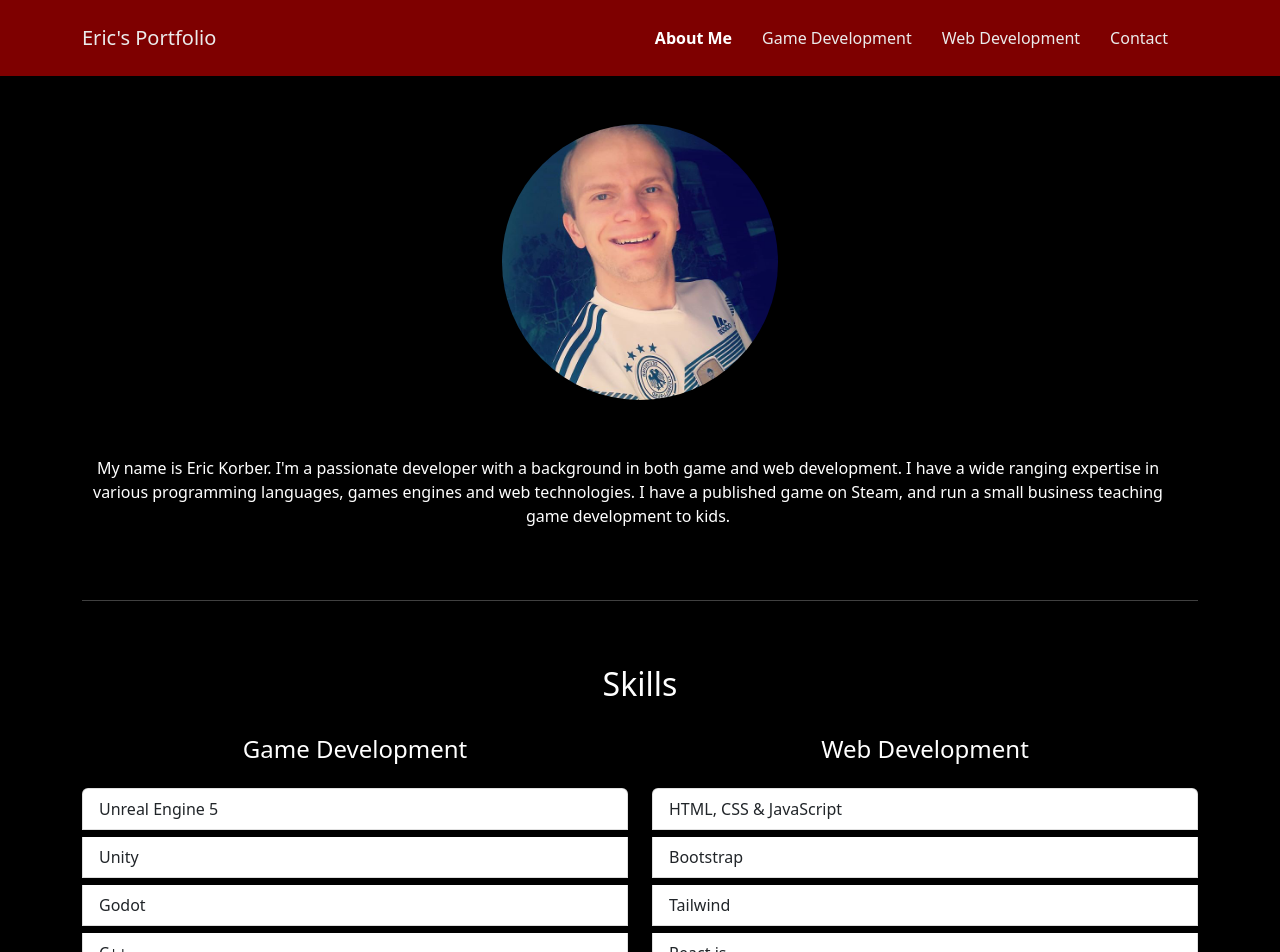
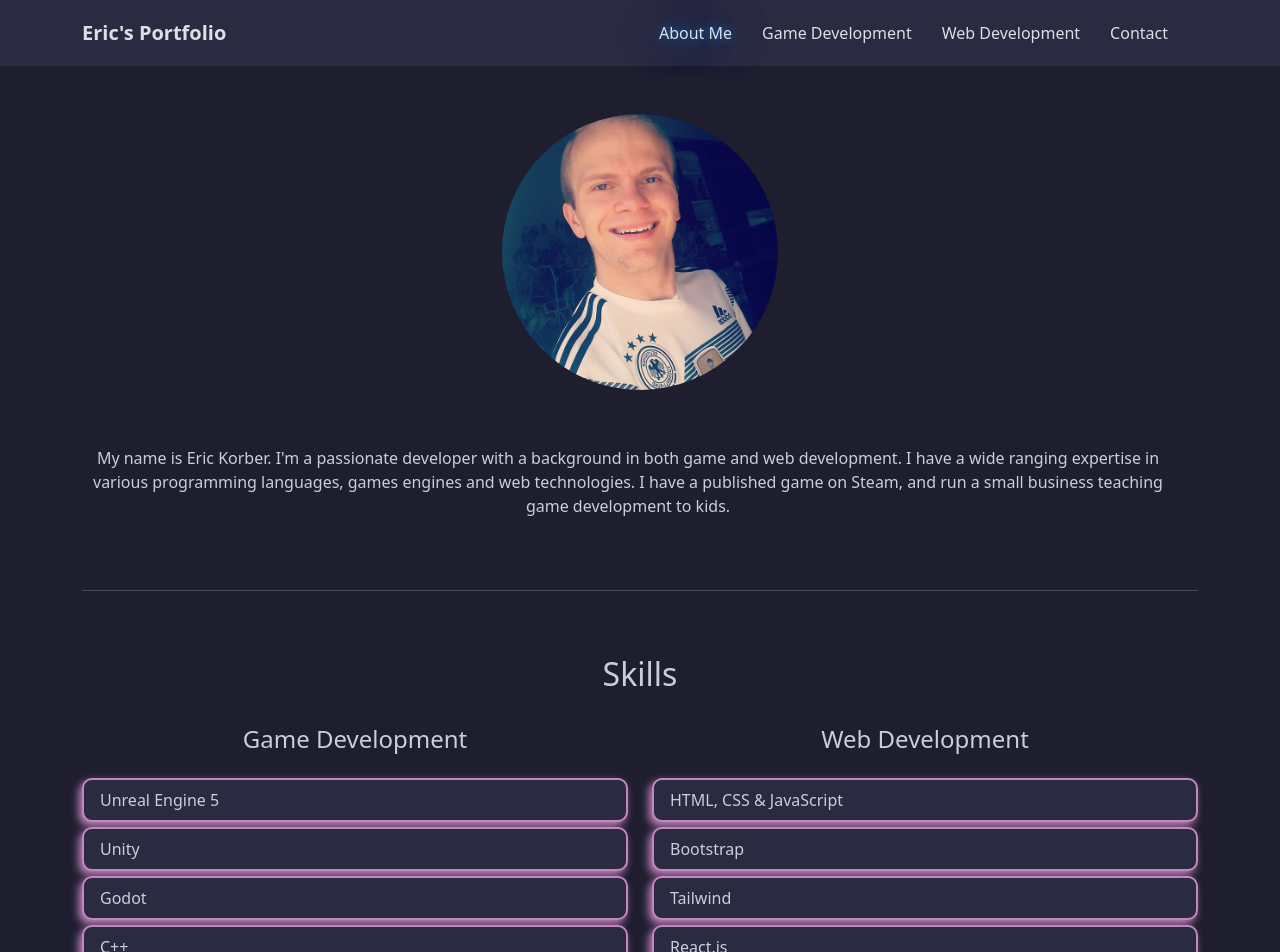
Before and after one commit to ekorber/eric-korber-portfolio-site-v2, a React (Create React App) app: page / in a window 1280 px wide. Shown: the top 952 px of the page. Built offline with nearby package versions, Linux system fonts and the light colour scheme.

Commit message:
Add new styling to site

```diff
--- a/src/App.css
+++ b/src/App.css
@@ -1,24 +1,43 @@
+/* Base Colors */
+:root {
+  --background-dark: #1e1e2f; /* Dark coding editor background */
+  --background-light: #2a2a40; /* Secondary background */
+  --primary-blue: #007acc; /* Highlight blue (inspired by VS Code) */
+  --secondary-purple: #c586c0; /* Soft purple for accents */
+  --accent-green: #89d185; /* Success and emphasis */
+  --warning-orange: #d19a66; /* Warnings or highlights */
+  --error-red: #e06c75; /* Error or alert */
+  --neutral-gray: #c9cfda; /* Text and icons */
+  --neutral-light-gray: #dcdfe4; /* Borders and muted elements */
+  --neutral-dark-gray: #3e4451; /* Shadows or depth */
+}
+
 body {
-  background: rgba(0, 0, 0, 1);
+  background: var(--background-dark);
 }
 
 .button-theme{
-  background: rgb(126, 0, 0);
-  color: white;
+  background-color: var(--background-light);
+  color: var(--neutral-gray);
   display: block;
   width: 100%;
   padding: .375rem .75rem;
   font-size: 1rem;
   font-weight: 400;
-  line-height: 1.5;
-  border: 1px solid black;
+  border-color: var(--secondary-purple);
+  border-style: solid;
+  border-width: 2px;
+  box-shadow: 0px 2px 3px 1px var(--secondary-purple);
   appearance: none;
-  border-radius: .375rem;
+  border-radius: 10px;
+  transition: all 0.2s ease;
 }
 
-.button-theme:active {
-  background: rgb(100, 0, 0);
-  border-color: white;
+.button-theme:hover {
+  background-color: var(--background-dark);
+  border-width: 4px !important;
+  border-color: var(--primary-blue);
+  box-shadow: 0px 6px 8px 1px var(--primary-blue);
 }
 
 p {
@@ -29,5 +48,5 @@ p {
 }
 
 p, h2, h4, h5, hr {
-  color: white;
+  color: var(--neutral-gray);
 }
--- a/src/components/Form.css
+++ b/src/components/Form.css
@@ -3,6 +3,8 @@ textarea {
 }
 
 .form-submit:disabled, .form-submit:disabled:active {
-    background-color: gray;
-    border-color: black;
+    border-width: 2px !important;
+    background-color: var(--neutral-dark-gray);
+    border-color: var(--neutral-light-gray);
+    box-shadow: 0px 6px 8px 1px var(--neutral-light-gray);
 }
--- a/src/components/Form.js
+++ b/src/components/Form.js
@@ -49,7 +49,7 @@ function Form() {
                 onChange={onChange}
                 className="mt-5 mb-3"
                 /> */}
-            <input type='submit' value='Submit' className="button-theme form-submit mb-5"/>
+            <input type='submit' value='Submit' disabled={submitButtonPressed} className="button-theme form-submit mb-5"/>
         </form>
     );
 }
--- a/src/components/HeaderNavbar.css
+++ b/src/components/HeaderNavbar.css
@@ -1,23 +1,42 @@
 nav {
-    background: rgb(126, 0, 0);
+    background: var(--background-light);
+}
+
+#toggle-button, #toggle-button:active, #toggle-button:focus{
+    box-shadow: none;
+    border: none;
 }
 
 .navbar-brand, .navbar-brand:hover, .navbar-link {
-    color: rgb(235, 235, 235);
-    margin: 10px 30px 10px 0px;
+    color: var(--neutral-light-gray);
+    padding: 10px 30px 10px 0px;
     text-decoration: none;
 }
 
-.navbar-link:hover {
-    margin: 10px 30px 10px 0px;
-    text-decoration: none;
-    color: rgb(255, 255, 255);
-    font-weight:700;
+.navbar-link, .navbar-brand, .navbar-link-highlighted {
+    transition: all 0.3s ease;
 }
 
-.navbar-link-highlighted, .navbar-link-highlighted:hover {
-    margin: 10px 30px 10px 0px;
+.navbar-link-highlighted, .navbar-link-highlighted:hover, .navbar-link:hover  {
+    padding: 10px 30px 10px 0px;
     text-decoration: none;
-    color: rgb(255, 255, 255);
-    font-weight:700;
+    color: var(--neutral-light-gray);
 }
+
+.navbar-brand {
+    font-weight: 700;
+}
+
+.navbar-link-highlighted {
+    text-shadow: 0px 0px 50px var(--primary-blue), 0px 0px 10px var(--primary-blue);
+}
+
+.navbar-link-highlighted:hover, .navbar-link:hover, .navbar-brand:hover {
+    text-shadow: 0px 0px 50px var(--primary-blue), 0px 0px 10px var(--primary-blue);
+}
+
+@media (min-width: 768px) {
+    .navbar-link-highlighted:hover, .navbar-link:hover, .navbar-brand:hover {
+        transform: scale(1.08);
+    }
+}
--- a/src/components/HeaderNavbar.js
+++ b/src/components/HeaderNavbar.js
@@ -9,7 +9,7 @@ function HeaderNavbar() {
         <Navbar collapseOnSelect expand="lg" variant="dark">
             <Container>
                 <Navbar.Brand className="navbar-brand"><NavLink to="/" className="navbar-brand">Eric's Portfolio</NavLink></Navbar.Brand>
-                <Navbar.Toggle aria-controls="responsive-navbar-nav" />
+                <Navbar.Toggle aria-controls="responsive-navbar-nav" id="toggle-button" />
                 <Navbar.Collapse id="responsive-navbar-nav" className="justify-content-end">
                     <Nav>
                         <NavLink to="/"
--- a/src/components/WebDevProjectCard.css
+++ b/src/components/WebDevProjectCard.css
@@ -1,14 +1,35 @@
 .portfolio-piece-img {
-    border-color:rgb(90, 90, 90);
-    border-width: 1px;
+    border-color: var(--secondary-purple);
+    border-width: 2px;
+    padding: 0;
+    box-shadow: 0px 0px 4px var(--secondary-purple);
 }
 
-.portfolio-piece {
-    color: black;
+.card-title, .portfolio-piece {
+    color: var(--neutral-light-gray) !important;
+}
+
+.card-subtitle, ul li{
+    color: var(--neutral-gray) !important;
+}
+
+.portfolio-card {
+    background-color: var(--background-light);
+    border-color: var(--secondary-purple);
+    border-width: 4px;
+    box-shadow: -5px 5px 8px 2px var(--secondary-purple);
+    transition: all 0.2s ease;
 }
 
 .portfolio-card:hover {
-    background-color: rgb(220, 220, 220);
+    background-color: var(--background-dark);
+    border-color: var(--primary-blue);
+    box-shadow: -5px 5px 8px 2px var(--primary-blue);
+    transform: scale(1.05);
+}
+
+.portfolio-card:hover .portfolio-piece-img {
+    border-color: var(--primary-blue);
 }
 
 a, a:hover {
--- a/src/pages/AboutPage.css
+++ b/src/pages/AboutPage.css
@@ -7,6 +7,24 @@
     margin-right: auto;
 }
 
-li {
-    margin-bottom: 7px;
+
+
+.list-group-item {
+    background-color: var(--background-light);
+    color: var(--neutral-gray);
+    border-width: 2px !important;
+    border-radius: 10px !important;
+    border-style: solid;
+    border-color: var(--secondary-purple);
+    border-radius: 10px;
+    margin-bottom: 5px;
+    box-shadow: -3px 4px 8px 0px var(--secondary-purple);
+    transition: all 0.2s ease;
 }
+
+.list-group-item:hover {
+    background-color: var(--background-dark);
+    transform: scale(1.03);
+    border-color: var(--primary-blue);
+    box-shadow: -5px 6px 8px 0px var(--primary-blue);
+}
--- /dev/null
+++ b/src/pages/FormSubmissionConfirmationPage.css
@@ -0,0 +1,12 @@
+#success-message {
+    background-color: var(--accent-green);
+    border-color: var(--background-light);
+    font-weight: 500;
+}
+
+#failure-message {
+    background-color: var(--error-red);
+    border-color: var(--background-light);
+    color: var(--background-dark);
+    font-weight: 500;
+}
--- a/src/pages/FormSubmissionConfirmationPage.js
+++ b/src/pages/FormSubmissionConfirmationPage.js
@@ -1,5 +1,7 @@
 import { useParams } from "react-router-dom";
 import ErrorPage from './ErrorPage';
+import './FormSubmissionConfirmationPage.css';
+
 
 function FormSubmissionConfirmationPage() {
 
@@ -8,13 +10,13 @@ function FormSubmissionConfirmationPage() {
 
     if (responseSuccessful === 'true') {
         return (
-            <div className="container alert alert-success text-center my-5" role="alert">
+            <div id="success-message" className="container alert alert-success text-center my-5" role="alert">
                 Thanks for your message! I'll be checking it out shortly!
             </div>
         );
     } else if (responseSuccessful === 'false') {
         return (
-            <div className="container alert alert-danger text-center my-5" role="alert">
+            <div id="failure-message" className="container alert alert-danger text-center my-5" role="alert">
                 Error: Message could not be sent correctly at this time!
             </div>
         );
```
